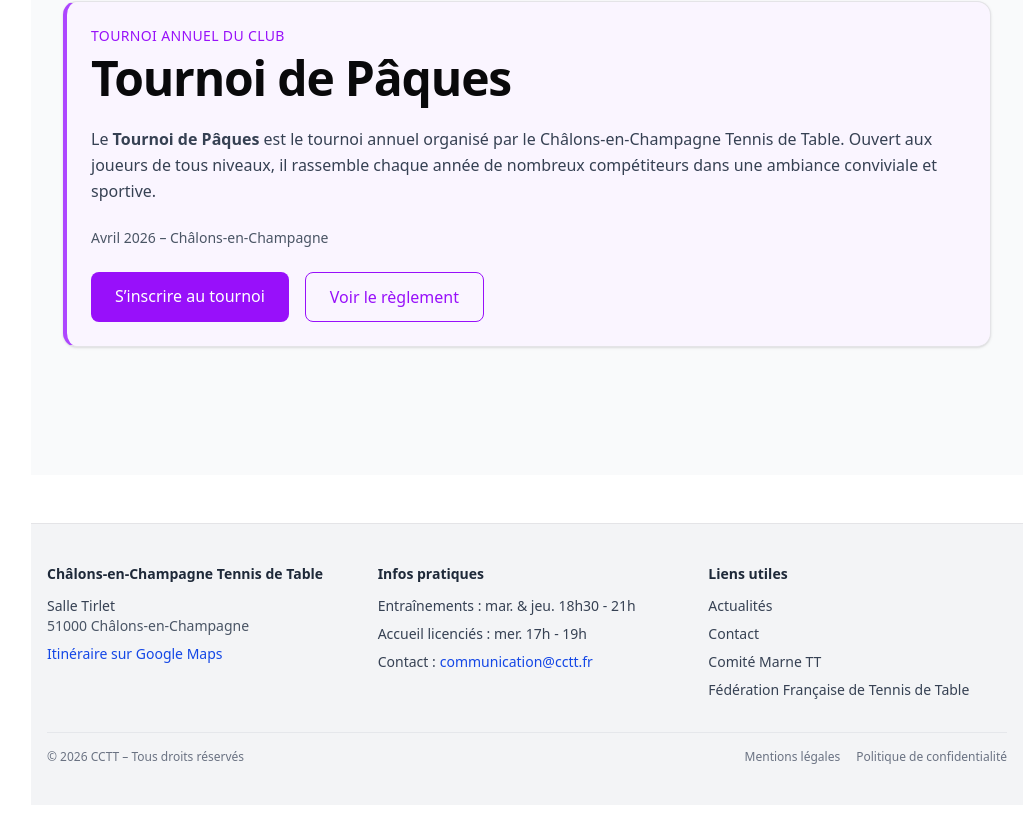
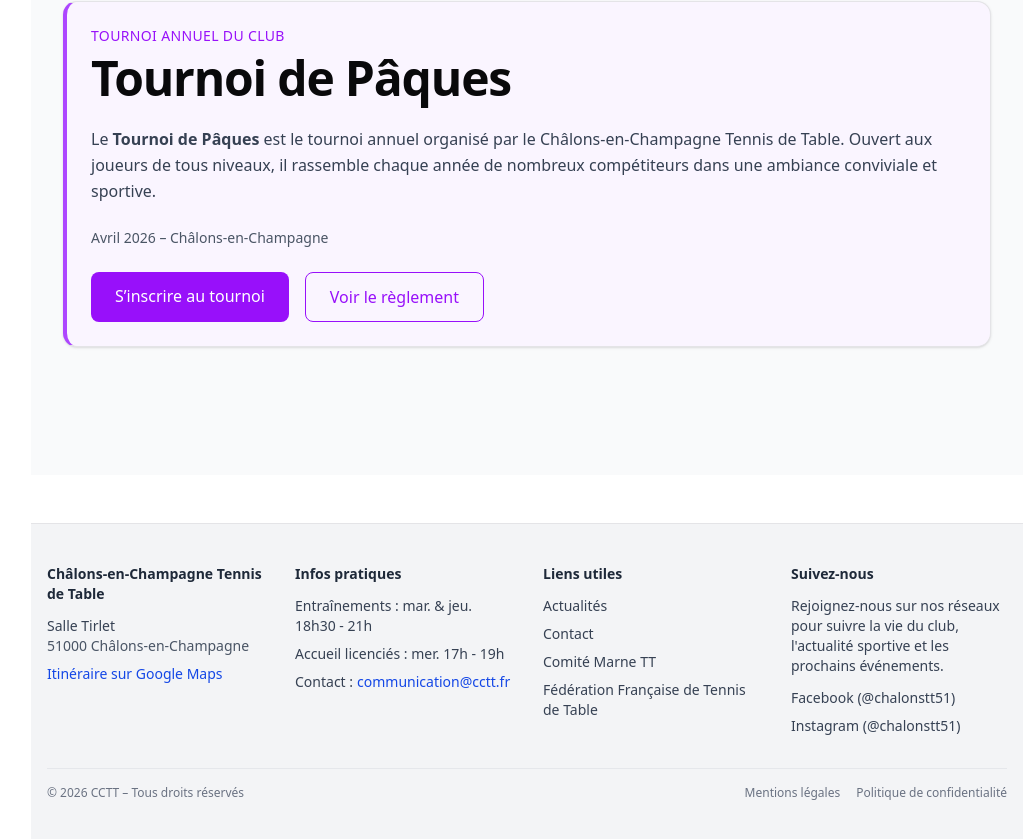
Before and after one commit to jesared/club-cctt, a Next.js app: page / in a window 1280 px wide. Shown: the part 2181-3020 px from the top of the page, without its empty margins (257-1280 px from the left). Before the commit the page ends 2986 px from the top, so only its background shows below. Built offline with nearby package versions, Linux system fonts and the light colour scheme; no server answers.

Commit message:
Corrige les liens sociaux du footer avec @chalonstt51

```diff
--- a/components/Footer.tsx
+++ b/components/Footer.tsx
@@ -2,7 +2,7 @@ export default function Footer() {
   return (
     <footer className="bg-gray-100 border-t mt-12">
       <div className="max-w-6xl mx-auto px-4 py-10 text-sm text-gray-600">
-        <div className="grid gap-8 md:grid-cols-3">
+        <div className="grid gap-8 md:grid-cols-2 lg:grid-cols-4">
           <div>
             <p className="font-semibold text-gray-800">
               Châlons-en-Champagne Tennis de Table
@@ -71,6 +71,36 @@ export default function Footer() {
               </li>
             </ul>
           </div>
+
+          <div>
+            <p className="font-semibold text-gray-800">Suivez-nous</p>
+            <p className="mt-3 text-sm text-gray-700">
+              Rejoignez-nous sur nos réseaux pour suivre la vie du club,
+              l&apos;actualité sportive et les prochains événements.
+            </p>
+            <ul className="mt-3 space-y-2 text-sm">
+              <li>
+                <a
+                  className="text-gray-700 hover:text-gray-900"
+                  href="https://www.facebook.com/chalonstt51"
+                  rel="noreferrer"
+                  target="_blank"
+                >
+                  Facebook (@chalonstt51)
+                </a>
+              </li>
+              <li>
+                <a
+                  className="text-gray-700 hover:text-gray-900"
+                  href="https://www.instagram.com/chalonstt51/"
+                  rel="noreferrer"
+                  target="_blank"
+                >
+                  Instagram (@chalonstt51)
+                </a>
+              </li>
+            </ul>
+          </div>
         </div>
 
         <div className="mt-8 flex flex-col gap-3 border-t border-gray-200 pt-4 text-xs text-gray-500 md:flex-row md:items-center md:justify-between">
```
